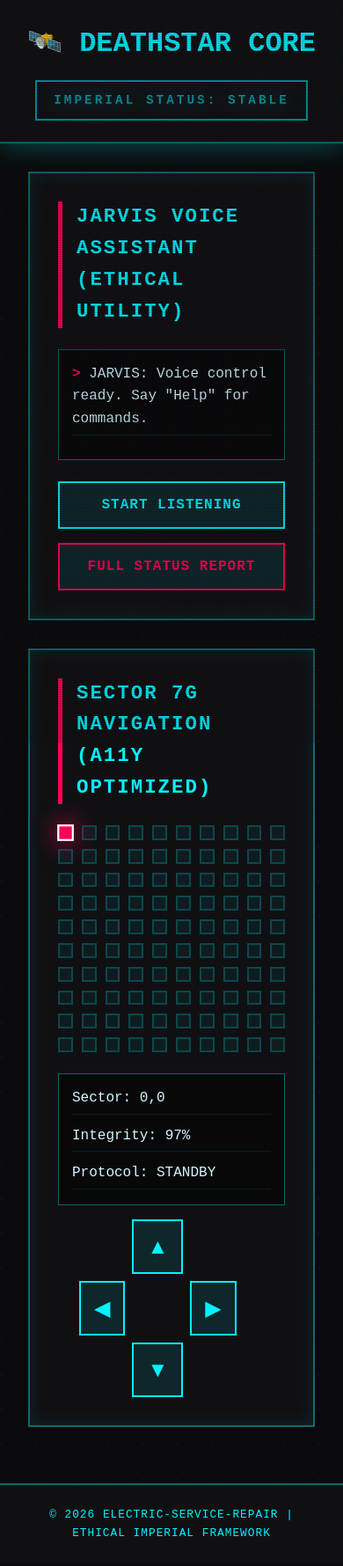
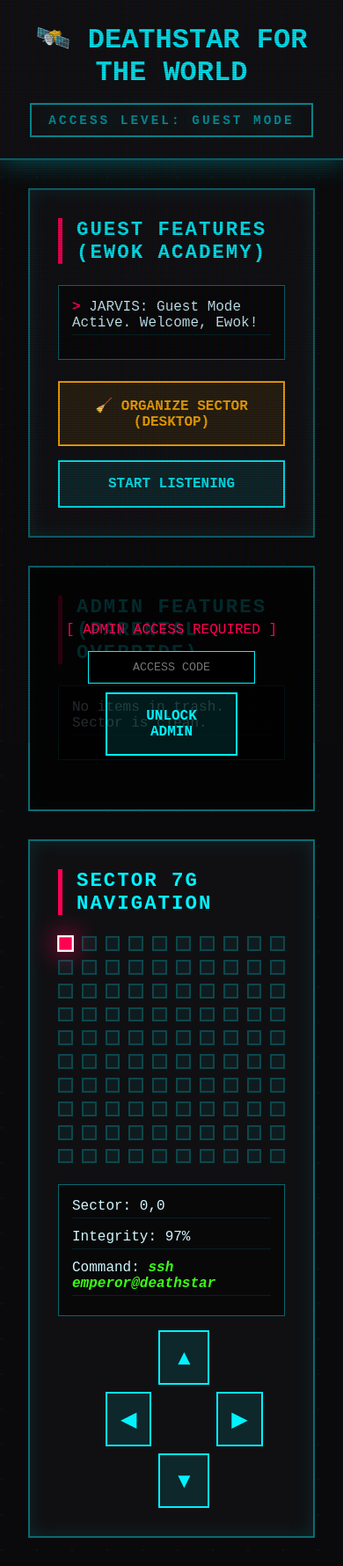
Before and after one commit to Turbo-the-tech-dev/DEATHSTAR, a website: page index.html in a window 390 px wide. Shown: the top 1780 px of the page at 88% size. Drawn offline with Linux system fonts and the light colour scheme.

Commit message:
Imperial HUD Update: Implement Ewok Academy, Admin/Guest Modes, and Desktop Organizer

```diff
--- a/index.html
+++ b/index.html
@@ -3,11 +3,12 @@
 <head>
     <meta charset="UTF-8">
     <meta name="viewport" content="width=device-width, initial-scale=1.0">
-    <title>DEATHSTAR | Imperial Ethical HUD (A11y + Voice)</title>
+    <title>DEATHSTAR | Zero-Loss Ethical HUD (A11y + Voice)</title>
     <style>
         :root {
             --primary-glow: #00f3ff;
             --secondary-glow: #ff0055;
+            --ewok-color: #ffaa00;
             --superlaser-color: #39ff14;
             --bg-dark: #0a0a0c;
             --panel-bg: rgba(16, 16, 20, 0.95);
@@ -15,9 +16,7 @@
             --font-mono: 'Fira Code', 'Courier New', monospace;
         }
 
-        * {
-            margin: 0; padding: 0; box-sizing: border-box; cursor: crosshair;
-        }
+        * { margin: 0; padding: 0; box-sizing: border-box; cursor: crosshair; }
 
         body {
             background-color: var(--bg-dark);
@@ -29,39 +28,26 @@
             min-height: 100vh;
             display: flex;
             flex-direction: column;
-            line-height: 1.6;
         }
 
-        /* CRT Scanline Effect */
         body::before {
-            content: " ";
-            display: block;
-            position: fixed;
+            content: " "; display: block; position: fixed;
             top: 0; left: 0; bottom: 0; right: 0;
             background: linear-gradient(rgba(18, 16, 16, 0) 50%, rgba(0, 0, 0, 0.25) 50%), linear-gradient(90deg, rgba(255, 0, 0, 0.06), rgba(0, 255, 0, 0.02), rgba(0, 0, 255, 0.06));
-            z-index: 100;
-            background-size: 100% 2px, 3px 100%;
-            pointer-events: none;
+            z-index: 100; background-size: 100% 2px, 3px 100%; pointer-events: none;
         }
 
         header {
-            padding: 1.5rem;
-            border-bottom: 2px solid var(--border-glow);
-            text-align: center;
-            background: var(--panel-bg);
+            padding: 1.5rem; border-bottom: 2px solid var(--border-glow);
+            text-align: center; background: var(--panel-bg);
             box-shadow: 0 0 30px var(--border-glow);
         }
 
         .status-badge {
-            padding: 0.6rem 1.2rem;
-            border: 2px solid var(--primary-glow);
-            text-transform: uppercase;
-            font-size: 0.9rem;
-            font-weight: bold;
-            letter-spacing: 3px;
-            animation: pulse 2s infinite;
-            display: inline-block;
-            margin-top: 1rem;
+            padding: 0.6rem 1.2rem; border: 2px solid var(--primary-glow);
+            text-transform: uppercase; font-size: 0.9rem; font-weight: bold;
+            letter-spacing: 3px; animation: pulse 2s infinite;
+            display: inline-block; margin-top: 1rem;
         }
 
         @keyframes pulse {
@@ -71,195 +57,170 @@
         }
 
         main {
-            flex: 1;
-            display: grid;
-            grid-template-columns: 1fr;
-            grid-template-rows: auto auto auto;
-            gap: 2rem;
-            padding: 2rem;
+            flex: 1; display: grid; grid-template-columns: 1fr;
+            grid-template-rows: auto auto auto auto;
+            gap: 2rem; padding: 2rem;
         }
 
         .panel {
-            background: var(--panel-bg);
-            border: 2px solid var(--border-glow);
-            padding: 2rem;
-            position: relative;
-            overflow: hidden;
-            display: flex;
-            flex-direction: column;
+            background: var(--panel-bg); border: 2px solid var(--border-glow);
+            padding: 2rem; position: relative; overflow: hidden;
+            display: flex; flex-direction: column;
             box-shadow: inset 0 0 20px rgba(0, 243, 255, 0.1);
         }
 
         h2 {
-            font-size: 1.4rem;
-            margin-bottom: 1.5rem;
+            font-size: 1.4rem; margin-bottom: 1.5rem;
             border-left: 5px solid var(--secondary-glow);
-            padding-left: 1rem;
-            text-transform: uppercase;
-            letter-spacing: 2px;
+            padding-left: 1rem; text-transform: uppercase; letter-spacing: 2px;
         }
 
         .terminal {
-            font-size: 1rem;
-            color: #d1f7ff;
-            flex: 1;
-            max-height: 250px;
-            overflow-y: auto;
-            background: rgba(0,0,0,0.5);
-            padding: 15px;
-            border: 1px solid var(--border-glow);
-            margin-bottom: 1.5rem;
-            scrollbar-width: thin;
+            font-size: 1rem; color: #d1f7ff; flex: 1;
+            max-height: 200px; overflow-y: auto; background: rgba(0,0,0,0.5);
+            padding: 15px; border: 1px solid var(--border-glow);
+            margin-bottom: 1.5rem; scrollbar-width: thin;
             scrollbar-color: var(--primary-glow) transparent;
         }
 
         .terminal-line { margin-bottom: 0.75rem; border-bottom: 1px solid rgba(0,243,255,0.1); padding-bottom: 4px; }
         .prompt { color: var(--secondary-glow); font-weight: bold; }
-        .voice-active { color: var(--superlaser-color); font-weight: bold; text-shadow: 0 0 10px var(--superlaser-color); }
+        .l33t-code { color: var(--superlaser-color); font-weight: bold; font-style: italic; }
 
         .grid-visualizer {
-            display: grid;
-            grid-template-columns: repeat(10, 1fr);
-            gap: 10px;
-            margin-bottom: 1.5rem;
+            display: grid; grid-template-columns: repeat(10, 1fr);
+            gap: 10px; margin-bottom: 1.5rem;
         }
 
         .grid-cell {
-            aspect-ratio: 1;
-            background: rgba(0, 243, 255, 0.05);
+            aspect-ratio: 1; background: rgba(0, 243, 255, 0.05);
             border: 2px solid rgba(0, 243, 255, 0.2);
-            transition: all 0.4s cubic-bezier(0.175, 0.885, 0.32, 1.275);
+            transition: all 0.4s;
         }
 
         .grid-cell.active {
-            background: var(--secondary-glow);
-            box-shadow: 0 0 25px var(--secondary-glow);
-            border-color: #fff;
-            transform: scale(1.1);
-            z-index: 5;
+            background: var(--secondary-glow); box-shadow: 0 0 25px var(--secondary-glow);
+            border-color: #fff; transform: scale(1.1); z-index: 5;
         }
 
         .control-group {
-            display: flex;
-            flex-wrap: wrap;
-            gap: 1rem;
-            justify-content: center;
+            display: flex; flex-wrap: wrap; gap: 1rem; justify-content: center;
         }
 
         .savage-btn {
-            background: rgba(0, 243, 255, 0.1);
-            border: 2px solid var(--primary-glow);
-            color: var(--primary-glow);
-            padding: 1rem 1.5rem;
-            font-family: var(--font-mono);
-            font-weight: bold;
-            text-transform: uppercase;
-            cursor: pointer;
-            transition: all 0.3s;
-            font-size: 1rem;
-            flex: 1 1 200px;
-            letter-spacing: 1px;
+            background: rgba(0, 243, 255, 0.1); border: 2px solid var(--primary-glow);
+            color: var(--primary-glow); padding: 1rem 1.5rem;
+            font-family: var(--font-mono); font-weight: bold;
+            text-transform: uppercase; cursor: pointer; transition: all 0.3s;
+            font-size: 1rem; flex: 1 1 200px;
         }
 
         .savage-btn:hover, .savage-btn:focus {
-            background: var(--primary-glow);
-            color: #000;
-            box-shadow: 0 0 25px var(--primary-glow);
-            outline: none;
+            background: var(--primary-glow); color: #000; box-shadow: 0 0 25px var(--primary-glow); outline: none;
         }
 
-        .savage-btn.red {
-            border-color: var(--secondary-glow);
-            color: var(--secondary-glow);
+        .savage-btn.ewok {
+            border-color: var(--ewok-color); color: var(--ewok-color);
+            background: rgba(255, 170, 0, 0.1);
         }
 
-        .savage-btn.red:hover, .savage-btn.red:focus {
-            background: var(--secondary-glow);
-            color: #fff;
-            box-shadow: 0 0 25px var(--secondary-glow);
+        .savage-btn.ewok:hover, .savage-btn.ewok:focus {
+            background: var(--ewok-color); color: #000; box-shadow: 0 0 25px var(--ewok-color);
         }
 
         .dpad {
-            display: grid;
-            grid-template-areas:
-                ". up ."
-                "left . right"
-                ". down .";
-            gap: 8px;
-            width: 150px;
-            margin-left: 1.5rem;
+            display: grid; grid-template-areas: ". up ." "left . right" ". down .";
+            gap: 8px; width: 150px; margin: 0 auto;
         }
 
         .dpad-btn {
-            background: rgba(0, 243, 255, 0.1);
-            border: 2px solid var(--primary-glow);
-            color: var(--primary-glow);
-            padding: 15px;
-            text-align: center;
-            cursor: pointer;
-            font-size: 1.5rem;
-            transition: all 0.2s;
+            background: rgba(0, 243, 255, 0.1); border: 2px solid var(--primary-glow);
+            color: var(--primary-glow); padding: 15px; text-align: center;
+            cursor: pointer; font-size: 1.5rem; transition: all 0.2s;
         }
 
-        .dpad-btn:active, .dpad-btn:focus { background: var(--primary-glow); color: #000; box-shadow: 0 0 20px var(--primary-glow); outline: none; }
-
         footer {
-            padding: 1.5rem;
-            text-align: center;
-            font-size: 0.8rem;
-            background: var(--panel-bg);
-            border-top: 2px solid var(--border-glow);
-            letter-spacing: 1px;
+            padding: 1.5rem; text-align: center; font-size: 0.8rem;
+            background: var(--panel-bg); border-top: 2px solid var(--border-glow);
         }
 
-        /* Voice Animation */
         .mic-wave {
-            display: inline-block;
-            width: 20px;
-            height: 20px;
-            background: var(--superlaser-color);
-            border-radius: 50%;
-            margin-right: 10px;
-            animation: voice-pulse 1s infinite;
-            display: none;
+            display: inline-block; width: 20px; height: 20px;
+            background: var(--superlaser-color); border-radius: 50%;
+            margin-right: 10px; animation: voice-pulse 1s infinite; display: none;
         }
 
         @keyframes voice-pulse {
             0% { transform: scale(1); opacity: 1; box-shadow: 0 0 0 0 rgba(57, 255, 20, 0.7); }
             100% { transform: scale(1.5); opacity: 0; box-shadow: 0 0 0 10px rgba(57, 255, 20, 0); }
         }
+        .panel.locked {
+            filter: blur(2px);
+            pointer-events: none;
+            opacity: 0.7;
+        }
+
+        .lock-overlay {
+            position: absolute;
+            top: 0; left: 0; width: 100%; height: 100%;
+            display: flex; flex-direction: column;
+            justify-content: center; align-items: center;
+            background: rgba(0,0,0,0.8);
+            z-index: 200;
+        }
+
+        .lock-input {
+            background: #000; border: 1px solid var(--primary-glow);
+            color: var(--primary-glow); padding: 10px;
+            font-family: var(--font-mono); text-align: center;
+            margin-bottom: 10px;
+        }
     </style>
 </head>
 <body>
     <header role="banner">
-        <h1 id="hud-title">🛰️ DEATHSTAR CORE</h1>
-        <div class="status-badge" id="main-status" role="status" aria-live="polite">Imperial Status: STABLE</div>
+        <h1 id="hud-title">🛰️ DEATHSTAR FOR THE WORLD</h1>
+        <div class="status-badge" id="main-status" role="status" aria-live="polite">Access Level: GUEST MODE</div>
     </header>
 
     <main role="main">
-        <section class="panel" aria-labelledby="jarvis-heading">
-            <h2 id="jarvis-heading">JARVIS Voice Assistant (Ethical Utility)</h2>
+        <section class="panel" aria-labelledby="guest-heading">
+            <h2 id="guest-heading">Guest Features (Ewok Academy)</h2>
             <div class="terminal" id="terminal" role="log" aria-live="polite">
-                <div class="terminal-line"><span class="prompt">></span> JARVIS: Voice control ready. Say "Help" for commands.</div>
+                <div class="terminal-line"><span class="prompt">></span> JARVIS: Guest Mode Active. Welcome, Ewok!</div>
             </div>
 
             <div class="control-group">
-                <button id="mic-toggle" class="savage-btn" onclick="toggleVoice()" aria-label="Activate Voice Control">
+                <button class="savage-btn ewok" onclick="requestOverride('organize')" aria-label="Organize Sector (Desktop)">
+                    🧹 Organize Sector (Desktop)
+                </button>
+                <button class="savage-btn" onclick="toggleVoice()" aria-label="Activate Voice Control">
                     <span class="mic-wave" id="mic-wave"></span> Start Listening
                 </button>
-                <button class="savage-btn red" onclick="speakStatus()" aria-label="Read Full System Status">Full Status Report</button>
+            </div>
+        </section>
+
+        <section class="panel" id="trash-panel" aria-labelledby="admin-heading">
+            <h2 id="admin-heading">Admin Features (Parental Override)</h2>
+            <div class="lock-overlay" id="trash-lock">
+                <p style="margin-bottom: 15px; color: var(--secondary-glow);">[ ADMIN ACCESS REQUIRED ]</p>
+                <input type="password" id="pass-input" class="lock-input" placeholder="ACCESS CODE">
+                <button class="savage-btn" onclick="checkPassword()" style="flex: none; width: 150px;">UNLOCK ADMIN</button>
+            </div>
+            <div class="terminal" style="height: 100px;">
+                <div class="terminal-line">No items in trash. Sector is clean.</div>
             </div>
         </section>
 
         <section class="panel" aria-labelledby="grid-heading">
-            <h2 id="grid-heading">Sector 7G Navigation (A11y Optimized)</h2>
+            <h2 id="grid-heading">Sector 7G Navigation</h2>
             <div class="grid-visualizer" id="grid" role="grid" aria-readonly="true"></div>
 
             <div style="display: flex; justify-content: space-between; align-items: center; flex-wrap: wrap; gap: 1rem;">
                 <div class="terminal" id="grid-info" style="flex: 1 1 300px; max-height: 150px; margin-bottom: 0;" aria-live="assertive">
                     <div class="terminal-line">Sector: <span id="active-sector">0,0</span></div>
                     <div class="terminal-line">Integrity: <span id="grid-integrity">100%</span></div>
-                    <div class="terminal-line">Protocol: <span id="active-protocol">STANDBY</span></div>
+                    <div class="terminal-line">Command: <span id="active-command" class="l33t-code">cd /deathstar</span></div>
                 </div>
                 <nav class="dpad" aria-label="Sector Navigation Controls">
                     <button class="dpad-btn" style="grid-area: up" onclick="move('up')" aria-label="Navigate Up">▲</button>
@@ -272,7 +233,7 @@
     </main>
 
     <footer role="contentinfo">
-        &copy; 2026 ELECTRIC-SERVICE-REPAIR | ETHICAL IMPERIAL FRAMEWORK
+        &copy; 2026 ELECTRIC-SERVICE-REPAIR | ZERO LOSS MISSION
     </footer>
 
     <script>
@@ -280,15 +241,19 @@
         const terminal = document.getElementById('terminal');
         const activeLabel = document.getElementById('active-sector');
         const integrityLabel = document.getElementById('grid-integrity');
-        const protocolLabel = document.getElementById('active-protocol');
+        const commandLabel = document.getElementById('active-command');
         const mainStatus = document.getElementById('main-status');
-        const micToggle = document.getElementById('mic-toggle');
         const micWave = document.getElementById('mic-wave');
         const cells = [];
         let activeIndex = 0;
         let isListening = false;
 
-        // Web Speech API - Synthesis (Output)
+        const l33tCommands = [
+            "ls -la", "cd /home/deathstar", "chmod 777 core.js", "rm -rf /rebels",
+            "git push origin empire", "ssh emperor@deathstar", "sudo order66",
+            "mkdir -p Imperial_Docs", "mv *.txt ./docs", "grep 'rebel' logs.txt"
+        ];
+
         function speak(text) {
             window.speechSynthesis.cancel();
             const utterance = new SpeechSynthesisUtterance(text);
@@ -296,80 +261,93 @@
             window.speechSynthesis.speak(utterance);
         }
 
-        // Web Speech API - Recognition (Input)
         let recognition;
         if ('webkitSpeechRecognition' in window || 'SpeechRecognition' in window) {
             const SpeechRec = window.SpeechRecognition || window.webkitSpeechRecognition;
             recognition = new SpeechRec();
             recognition.continuous = true;
-            recognition.interimResults = false;
-            recognition.lang = 'en-US';
-
             recognition.onresult = (event) => {
                 const command = event.results[event.results.length - 1][0].transcript.toLowerCase();
-                log(`Voice Command: "${command}"`, 'voice-active');
-                processVoiceCommand(command);
+                log(`Ewok says: "${command}"`);
+                if (command.includes('up')) move('up');
+                else if (command.includes('down')) move('down');
+                else if (command.includes('left')) move('left');
+                else if (command.includes('right')) move('right');
+                else if (command.includes('organize')) requestOverride('organize');
             };
-
-            recognition.onerror = () => toggleVoice(false);
         }
 
-        function toggleVoice(force) {
-            isListening = force !== undefined ? force : !isListening;
+        function toggleVoice() {
+            isListening = !isListening;
             if (isListening && recognition) {
-                recognition.start();
-                micToggle.innerHTML = '<span class="mic-wave" style="display:inline-block"></span> Stop Listening';
-                micToggle.classList.add('red');
-                speak("JARVIS is listening.");
+                recognition.start(); micWave.style.display = 'inline-block';
+                speak("Ewok ears active. Tell me what to do.");
             } else if (recognition) {
-                recognition.stop();
-                micToggle.innerHTML = '<span class="mic-wave"></span> Start Listening';
-                micToggle.classList.remove('red');
-                speak("Voice control standby.");
+                recognition.stop(); micWave.style.display = 'none';
+                speak("Ewok is taking a nap.");
             }
         }
 
-        function processVoiceCommand(cmd) {
-            if (cmd.includes('up')) move('up');
-            else if (cmd.includes('down')) move('down');
-            else if (cmd.includes('left')) move('left');
-            else if (cmd.includes('right')) move('right');
-            else if (cmd.includes('status') || cmd.includes('report')) speakStatus();
-            else if (cmd.includes('help')) speak("Commands are Up, Down, Left, Right, Status, and Help.");
-            else speak("Command not recognized.");
+        function log(msg, l33t = null) {
+            const line = document.createElement('div');
+            line.className = 'terminal-line';
+            line.innerHTML = `<span class="prompt">></span> ${msg}`;
+            if (l33t) line.innerHTML += ` <span class="l33t-code">[l33t: ${l33t}]</span>`;
+            terminal.appendChild(line);
+            terminal.scrollTop = terminal.scrollHeight;
+            speak(msg);
         }
 
-        // Initialize Grid
+        function requestOverride(action) {
+            log(`🔒 JARVIS: Action "${action}" requires Parental Override.`);
+            speak("Parental access required.");
+            document.getElementById('pass-input').focus();
+        }
+
+        function checkPassword() {
+            const pass = document.getElementById('pass-input').value;
+            if (pass === '1234' || pass === 'admin') {
+                log("🔓 JARVIS: Access Granted. Welcome, Commander. Your presence is an honor.");
+                mainStatus.innerText = 'Access Level: ADMIN MODE';
+                mainStatus.style.borderColor = 'var(--superlaser-color)';
+                document.getElementById('trash-lock').style.display = 'none';
+                speak("Welcome back, Commander. The world is yours to organize.");
+                organizeDesktop();
+            } else {
+                log("❌ JARVIS: Incorrect Access Code. Please try again, important guest.");
+                speak("Incorrect code. But you are still very important to us.");
+            }
+        }
+
+        function organizeDesktop() {
+            log("🧹 JARVIS: Organizing Desktop Sector...", "mkdir -p Docs Images Scripts && mv *.txt ./Docs");
+            mainStatus.innerText = 'Imperial Status: ORGANIZING...';
+            setTimeout(() => {
+                log("✅ Done! Sector organized with Zero-Loss.");
+                mainStatus.innerText = 'Mission Status: GLOBAL ACCESS MODE';
+            }, 1500);
+        }
+
         for (let i = 0; i < 100; i++) {
             const cell = document.createElement('div');
             cell.className = 'grid-cell';
-            cell.setAttribute('role', 'gridcell');
             grid.appendChild(cell);
             cells.push(cell);
-        }
-
-        function log(msg, className = '') {
-            const line = document.createElement('div');
-            line.className = 'terminal-line ' + className;
-            line.innerHTML = `<span class="prompt">></span> ${msg}`;
-            terminal.appendChild(line);
-            terminal.scrollTop = terminal.scrollHeight;
         }
 
         function updateHUD(announcement = true) {
             cells.forEach(c => c.classList.remove('active'));
             cells[activeIndex].classList.add('active');
-
             const r = Math.floor(activeIndex / 10);
             const c = activeIndex % 10;
             const integrity = Math.floor(Math.random() * 5) + 95;
+            const cmd = l33tCommands[Math.floor(Math.random() * l33tCommands.length)];
 
             activeLabel.innerText = `${r},${c}`;
             integrityLabel.innerText = `${integrity}%`;
+            commandLabel.innerText = cmd;
 
-            if (announcement) {
-                speak(`Sector ${r} ${c}. Integrity ${integrity} percent.`);
-            }
+            if (announcement) speak(`Sector ${r} ${c}. L33t command: ${cmd}`);
         }
 
         function move(dir) {
@@ -380,26 +358,10 @@
             if (dir === 'down' && r < 9) { activeIndex += 10; moved = true; }
             if (dir === 'left' && c > 0) { activeIndex -= 1; moved = true; }
             if (dir === 'right' && c < 9) { activeIndex += 1; moved = true; }
-            if (moved) updateHUD(); else speak("Boundary reached.");
-        }
-
-        function speakStatus() {
-            const status = `Imperial Core is stable. Current integrity across all sectors is ninety seven percent. All automated protocols are in standby mode. Ethics module is active.`;
-            log(status);
-            speak(status);
+            if (moved) updateHUD();
         }
 
         updateHUD(false);
-
-        // Keyboard support
-        window.addEventListener('keydown', (e) => {
-            if (e.key === 'ArrowUp') move('up');
-            if (e.key === 'ArrowDown') move('down');
-            if (e.key === 'ArrowLeft') move('left');
-            if (e.key === 'ArrowRight') move('right');
-            if (e.key === 'v' || e.key === 'V') toggleVoice();
-            if (e.key === 's' || e.key === 'S') speakStatus();
-        });
     </script>
 </body>
 </html>
```
Also changed, not shown: 1 other file.
